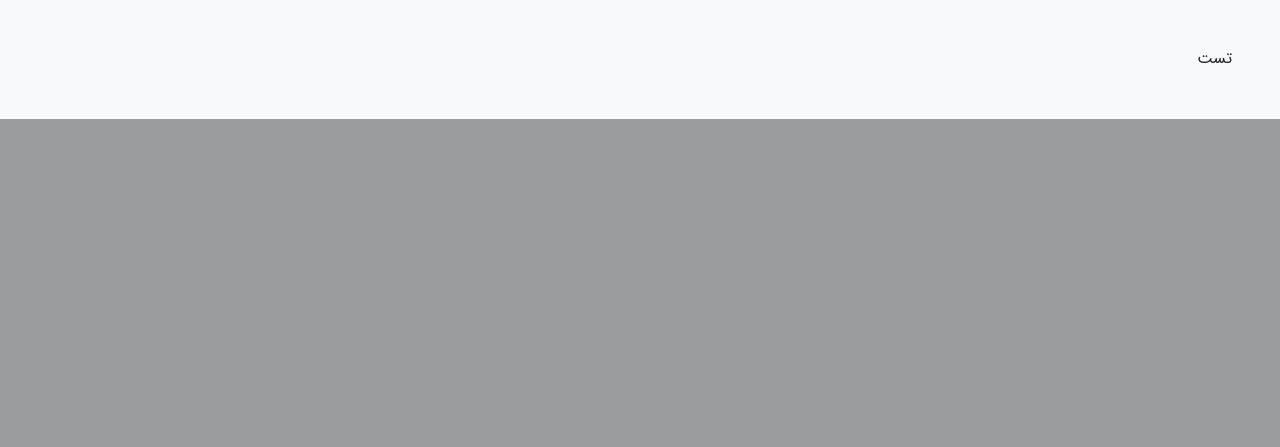
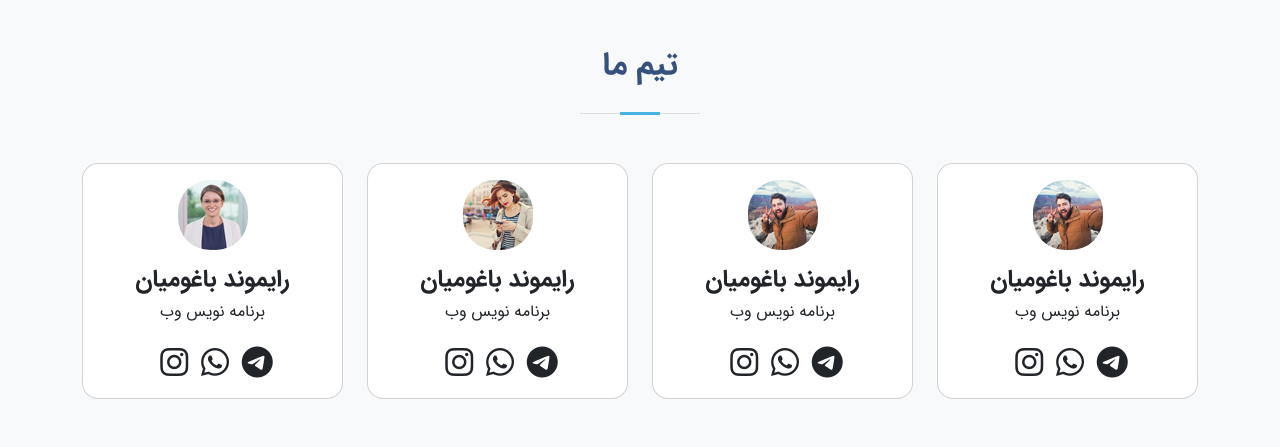
Before and after one commit to Rayiumir/TCW, a PHP site: page / in a window 1280 px wide. Shown: the part 2791-3238 px from the top of the page. Before the commit the page ends 2910 px from the top, so only its background shows below. Run offline with PHP 8.4, Linux system fonts and the light colour scheme.

Commit message:
Creating Teams Company

```diff
--- a/index.html
+++ b/index.html
@@ -326,7 +326,87 @@
 		</div>
 	</section>
 	<!-- پایان آمار شرکت -->
-	<div class="bg-light p-5">تست</div>
+	<!-- تیم ما -->
+	<section class="bg-light p-5">
+		<div class="container">
+			<div class="title text-center mb-5">
+				<h2>تیم ما</h2>
+			</div>
+
+			<div class="row">
+				<div class="col-md-3">
+					<div class="card text-center rounded-4" data-aos="fade-up" data-aos-duration="1000">
+						<div class="card-body">
+							<figure class="team">
+								<img src="img/User/client-1.jpg" class="rounded-5" alt="" srcset="">
+							</figure>
+							<h2 class="fs-4 fw-bold">رایموند باغومیان</h2>
+							<h6>برنامه نویس وب</h6>
+							<div class="social mt-4">
+								<i class="fa-brands fa-telegram me-2 fa-2x"></i>
+								<i class="fa-brands fa-whatsapp me-2 fa-2x"></i>
+								<i class="fa-brands fa-instagram me-2 fa-2x"></i>
+							</div>
+						</div>
+					</div>
+				</div>
+
+				<div class="col-md-3">
+					<div class="card text-center rounded-4" data-aos="fade-up" data-aos-duration="1000">
+						<div class="card-body">
+							<figure class="team">
+								<img src="img/User/client-1.jpg" class="rounded-5" alt="" srcset="">
+							</figure>
+							<h2 class="fs-4 fw-bold">رایموند باغومیان</h2>
+							<h6>برنامه نویس وب</h6>
+							<div class="social mt-4">
+								<i class="fa-brands fa-telegram me-2 fa-2x"></i>
+								<i class="fa-brands fa-whatsapp me-2 fa-2x"></i>
+								<i class="fa-brands fa-instagram me-2 fa-2x"></i>
+							</div>
+						</div>
+					</div>
+				</div>
+
+				<div class="col-md-3">
+					<div class="card text-center rounded-4" data-aos="fade-up" data-aos-duration="1000">
+						<div class="card-body">
+							<figure class="team">
+								<img src="img/User/client-2.jpg" class="rounded-5" alt="" srcset="">
+							</figure>
+							<h2 class="fs-4 fw-bold">رایموند باغومیان</h2>
+							<h6>برنامه نویس وب</h6>
+							<div class="social mt-4">
+								<i class="fa-brands fa-telegram me-2 fa-2x"></i>
+								<i class="fa-brands fa-whatsapp me-2 fa-2x"></i>
+								<i class="fa-brands fa-instagram me-2 fa-2x"></i>
+							</div>
+						</div>
+					</div>
+				</div>
+
+				<div class="col-md-3">
+					<div class="card text-center rounded-4" data-aos="fade-up" data-aos-duration="1000">
+						<div class="card-body">
+							<figure class="team">
+								<img src="img/User/client-3.jpg" class="rounded-5" alt="" srcset="">
+							</figure>
+							<h2 class="fs-4 fw-bold">رایموند باغومیان</h2>
+							<h6>برنامه نویس وب</h6>
+							<div class="social mt-4">
+								<i class="fa-brands fa-telegram me-2 fa-2x"></i>
+								<i class="fa-brands fa-whatsapp me-2 fa-2x"></i>
+								<i class="fa-brands fa-instagram me-2 fa-2x"></i>
+							</div>
+						</div>
+					</div>
+				</div>
+
+
+			</div>
+		</div>
+	</section>
+	<!-- پایان تیم ما -->
 	<!-- JavaScript -->
 	<script src="js/jquery.min.js"></script>
 	<script src="js/bootstrap.bundle.min.js"></script>
--- a/style.css
+++ b/style.css
@@ -146,3 +146,15 @@ section.parallax{
     background-attachment: fixed;
     background-size: cover;
 }
+
+/* تیم ما */
+
+.fa-telegram:hover{
+    color: #3498db;
+}
+.fa-whatsapp:hover{
+    color: #25D366;
+}
+.fa-instagram:hover{
+    color: #E4405F;
+}
```
Also changed, not shown: img/Logo/company-1.jpg (added), img/Logo/company-2.jpg (added), img/Logo/company-3.jpg (added), img/Logo/company-4.jpg (added), img/Logo/company-5.jpg (added), img/Logo/company-6.jpg (added), img/Logo/company-7.jpg (added), img/Logo/company-8.jpg (added), img/User/client-1.jpg (added), img/User/client-2.jpg (added), img/User/client-3.jpg (added).
